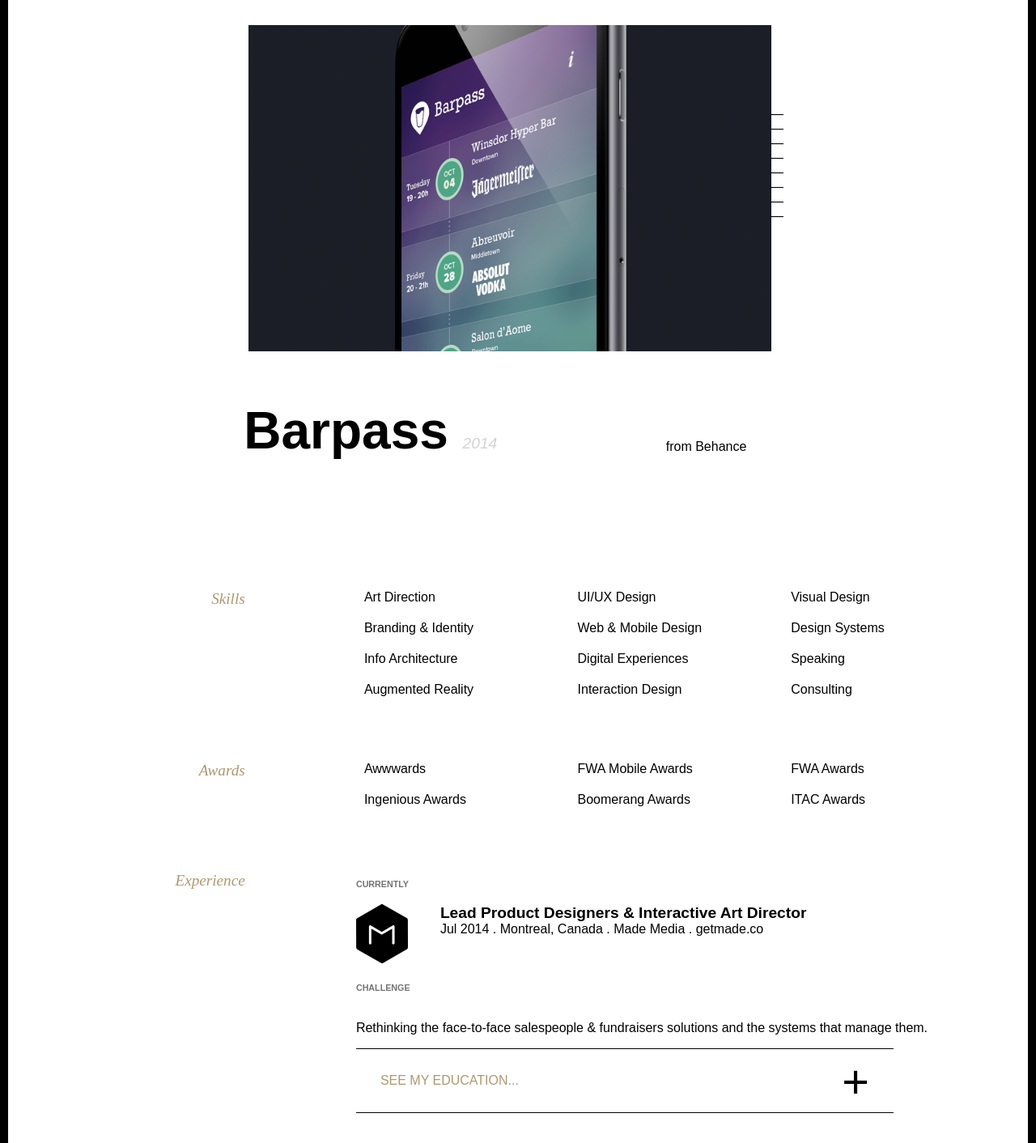
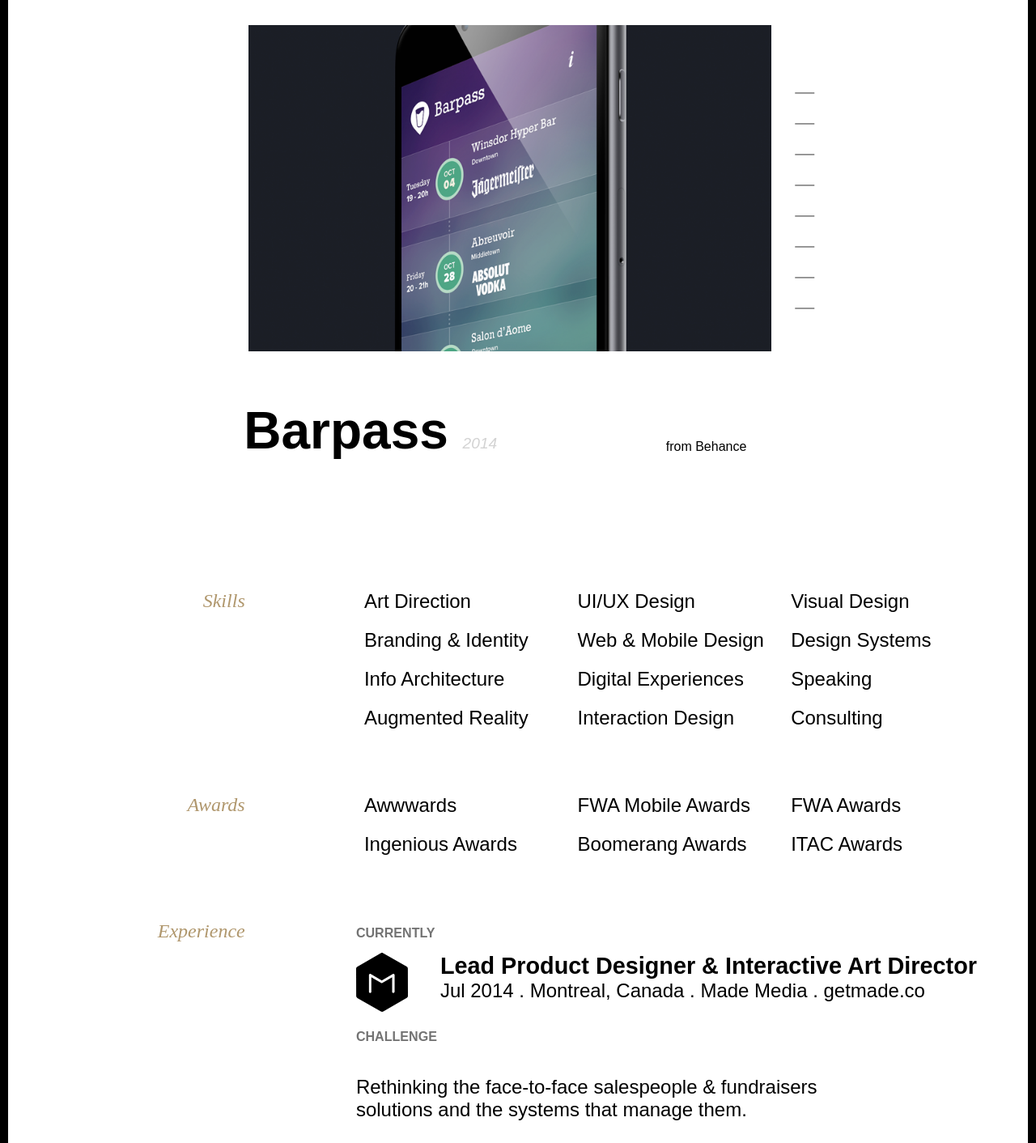
Before and after one commit to Axel-Gillino/axel-gillino.com, a website: page slider.html in a window 1280 px wide. Shown: the part 1740-3152 px from the top of the page at 81% size. Drawn offline with Linux system fonts and the light colour scheme.

Commit message:
slide selector and more

```diff
--- a/assets/slider.scss
+++ b/assets/slider.scss
@@ -136,6 +136,7 @@
         font-style: italic;
         text-align: right;
         color: $heading-color;
+        font-size: 1.5em;
     }
 
     .row-title.education {
@@ -145,6 +146,7 @@
     .row-content {
         @include shift(1);
         @include span-columns(8);
+        font-size: 1.5em;
     }
 }
 
@@ -168,6 +170,7 @@
 }
 
 .row.education {
+    display: none;
     margin-top: 0px;
 }
 
@@ -230,11 +233,23 @@
     .slide-selector {
         //@include span-columns(1);
         float: left;
-        padding-top: 8%;
-
+        padding-top: 5%;
+        padding-left: 2%;
         ul {
 			@include plain-ul();
-		}
+
+            li {
+                padding: 5px;
+                color: gray;
+                font-family: "Helvetica";
+                font-size: 1.5em;
+                font-weight: 100;
+            }
+
+            li:hover {
+                color: black;
+            }
+        }
     }
 }
 
@@ -279,6 +294,10 @@
 
     #job-description {
          @include span-columns(12);
+
+         p {
+             width: 80%;
+         }
     }
 }
 
--- a/slider.html
+++ b/slider.html
@@ -142,7 +142,7 @@
 
                 <div id="employment-details">
                     <div id="current-role">
-                        <strong>Lead Product Designers &amp; Interactive Art Director</strong>
+                        <strong>Lead Product Designer &amp; Interactive Art Director</strong>
                     </div>
 
                     <div id="employer-info">
```
Also changed, not shown: public/slider.css, 1 other file.
